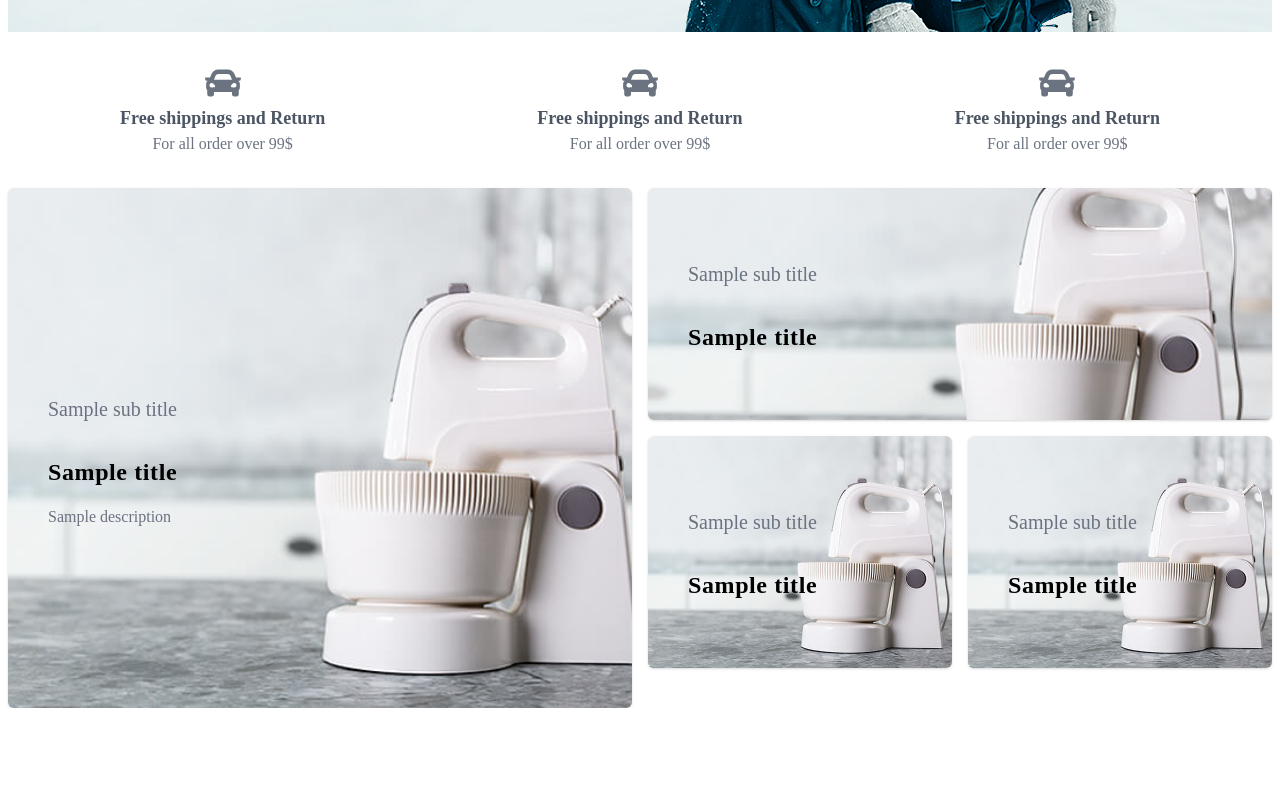
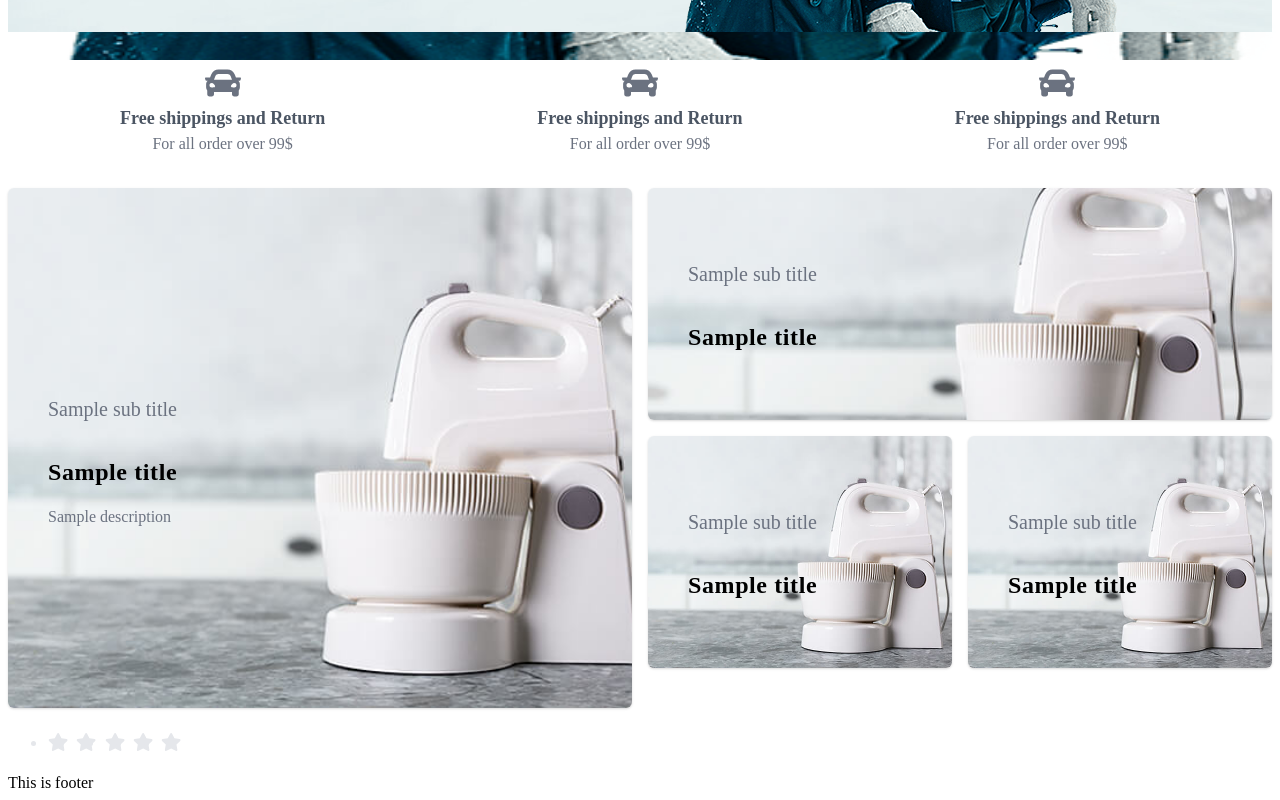
Before and after one commit to henefisa/xfs-ecommerce-frontend, a Next.js app: page / in a window 1280 px wide. Shown: the part 740-1540 px from the top of the page. Before the commit the page ends 1448 px from the top, so only its background shows below. Built offline with nearby package versions, Linux system fonts and the light colour scheme.

Commit message:
implement rating component

```diff
--- /dev/null
+++ b/components/Rating/Rating.tsx
@@ -0,0 +1,70 @@
+import React, { useImperativeHandle, useState } from "react";
+import clsx from "clsx";
+
+// icons
+import { FontAwesomeIcon } from "@fortawesome/react-fontawesome";
+import { faStar } from "@fortawesome/free-solid-svg-icons";
+
+export interface RatingProps {
+  value?: number;
+  defaultValue?: number;
+  onChange?: (rate: number) => void;
+  disabled?: boolean;
+  allowClear?: boolean;
+}
+
+export interface RatingRefProps {
+  rate: number;
+}
+
+const Rating = React.forwardRef<RatingRefProps, RatingProps>(
+  ({ value, onChange, disabled = false, defaultValue = 0 }, ref) => {
+    const [rate, setRate] = useState(defaultValue);
+
+    const handleRateChange = (rate: number) => {
+      if (disabled) return;
+      if (onChange) {
+        onChange(rate);
+        return;
+      }
+      setRate(rate);
+    };
+
+    const checkIsStarActive = (idx: number) => {
+      if (value) {
+        return idx <= value;
+      }
+      return idx <= rate;
+    };
+
+    useImperativeHandle(ref, () => ({ rate }), [rate]);
+
+    return (
+      <div className="rating">
+        <ul
+          className={clsx(
+            "rating__stars",
+            disabled && "rating__stars--disabled"
+          )}
+        >
+          {[...new Array(5)].map((_, idx) => (
+            <li
+              key={idx}
+              className={clsx(
+                "rating__star",
+                checkIsStarActive(idx + 1) && "rating__star--active"
+              )}
+              onClick={() => handleRateChange(idx + 1)}
+            >
+              <FontAwesomeIcon icon={faStar} />
+            </li>
+          ))}
+        </ul>
+      </div>
+    );
+  }
+);
+
+Rating.displayName = "Rating";
+
+export default React.memo(Rating);
--- a/components/Vendor/Vendor.tsx
+++ b/components/Vendor/Vendor.tsx
@@ -1,9 +1,30 @@
-import React from "react";
+import React, { useEffect, useState } from "react";
 
-interface VendorProps {}
+// componenets
+import Image from "next/image";
+import Rating from "../Rating/Rating";
 
-const Vendor: React.FC<VendorProps> = ({}) => {
-  return <div></div>;
+interface VendorProps {
+  name: string;
+  logo: string;
+  rating: number;
+  products: string[];
+}
+
+const Vendor: React.FC<VendorProps> = ({ name, logo, rating, products }) => {
+  return (
+    <div className="vendor">
+      <div className="vender__details">
+        <div className="vendor__logo">
+          <Image layout="fill" src={logo} alt={name} />
+        </div>
+        <div className="vendor__personal">
+          <h5 className="vendor__name">{name}</h5>
+          <Rating />
+        </div>
+      </div>
+    </div>
+  );
 };
 
 export default React.memo(Vendor);
--- a/pages/index.tsx
+++ b/pages/index.tsx
@@ -14,6 +14,7 @@ import CommonLayout from "../layouts/CommonLayout";
 // icons
 import { FontAwesomeIcon } from "@fortawesome/react-fontawesome";
 import { faCar } from "@fortawesome/free-solid-svg-icons";
+import Vendor from "../components/Vendor/Vendor";
 
 SwiperCore.use([Pagination]);
 
@@ -232,6 +233,14 @@ const Banners = () => {
   );
 };
 
+const TopVendors = () => {
+  return (
+    <div>
+      <Vendor name="Sample" rating={0} logo="/slide-image.png" products={[]} />
+    </div>
+  );
+};
+
 export default function Home() {
   return (
     <CommonLayout>
@@ -240,6 +249,7 @@ export default function Home() {
         <Container>
           <Services />
           <Banners />
+          <TopVendors />
         </Container>
       </div>
     </CommonLayout>
--- /dev/null
+++ b/styles/components/_rating.scss
@@ -0,0 +1,20 @@
+.rating {
+  @apply text-lg cursor-pointer;
+  &__stars {
+    @apply flex items-center space-x-2;
+    &--disabled {
+      @apply cursor-not-allowed;
+    }
+  }
+
+  &__star {
+    @apply text-gray-200 transition-colors duration-300;
+    &--active {
+      @apply text-yellow-300;
+    }
+  }
+
+  &--disabled {
+    @apply cursor-default;
+  }
+}
--- a/styles/global.scss
+++ b/styles/global.scss
@@ -5,6 +5,7 @@
 @import "./components/input";
 @import "./components/toggle";
 @import "./components/service";
+@import "./components/rating";
 
 // pages
 @import "./pages/homePage";
```
